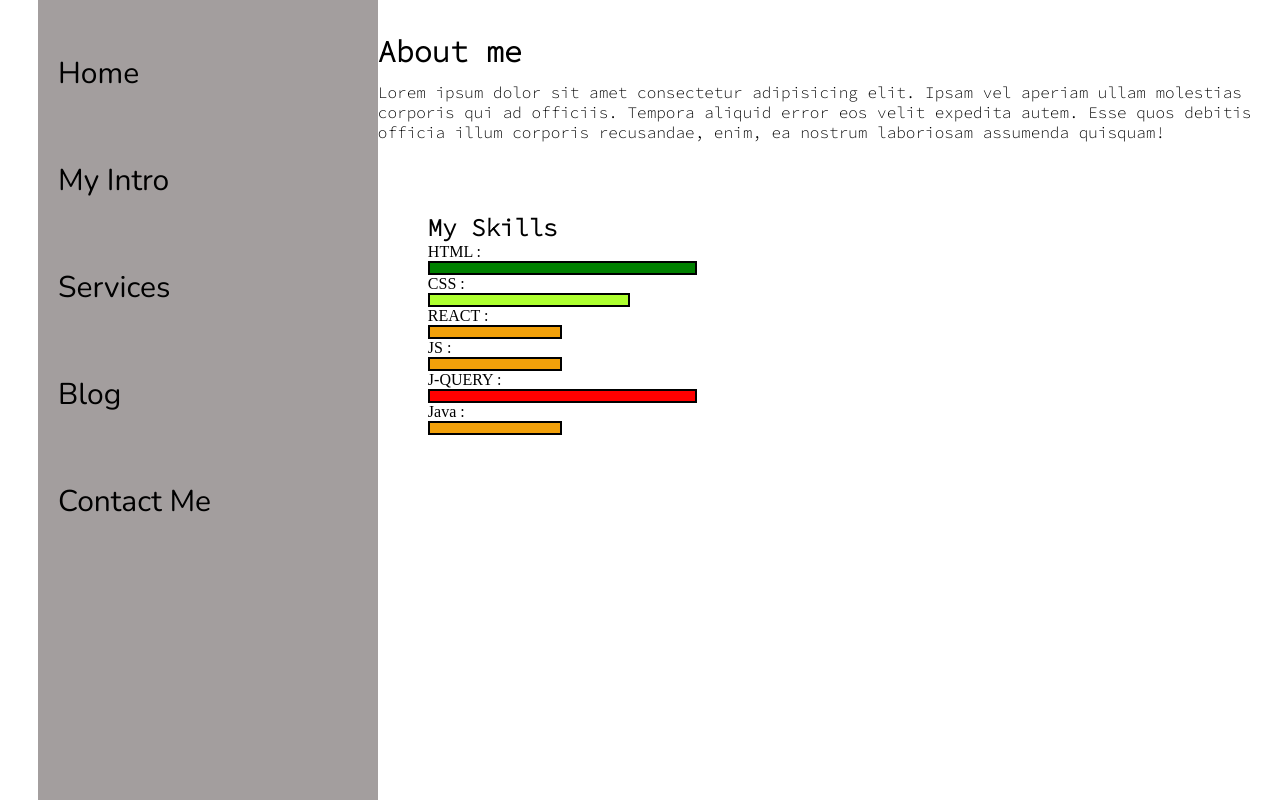
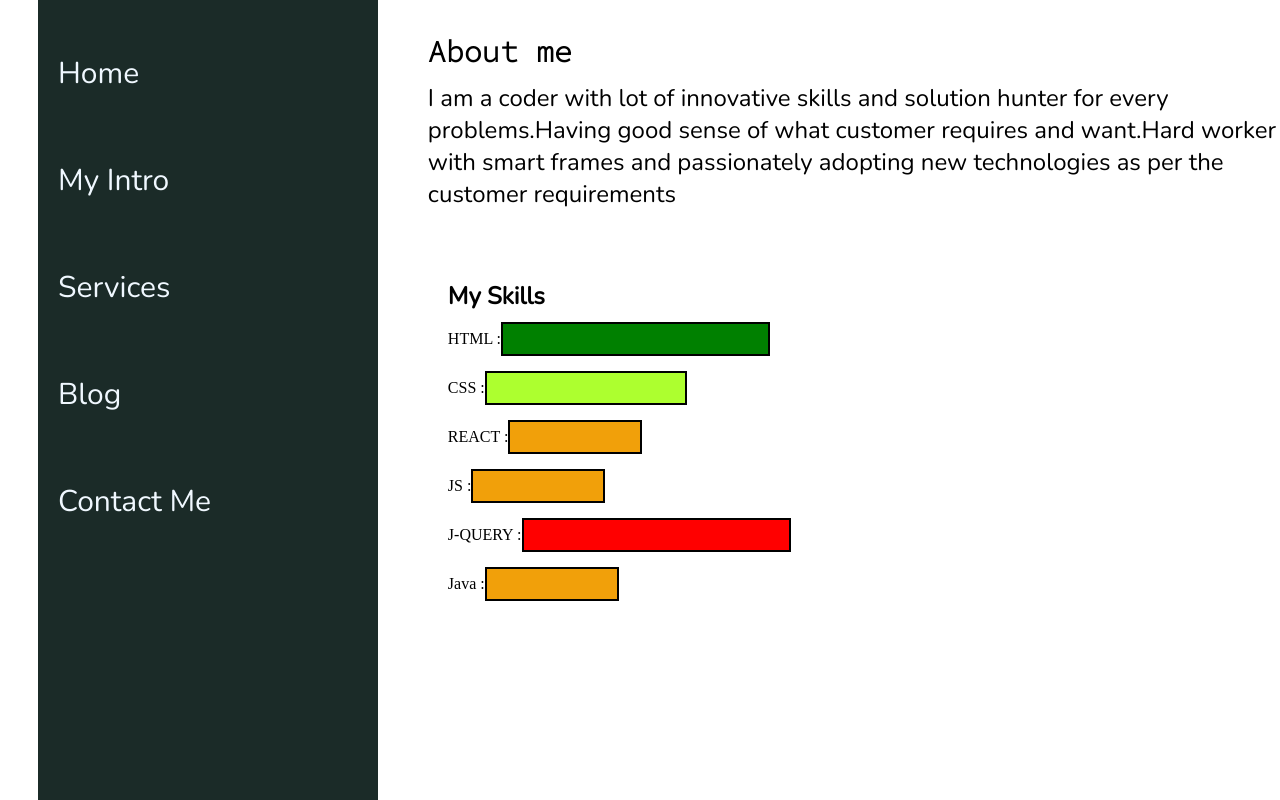
Before and after one commit to AkshayChavhan/projectPortFolio, a PHP site: page /intro.html in a window 1280 px wide. Run offline with PHP 8.4, Linux system fonts and the light colour scheme.

Commit message:
this is my final upload for this project
this is my final upload for this project in main branch

```diff
--- a/index.html
+++ b/index.html
@@ -7,6 +7,7 @@
     <meta name="viewport" content="width=device-width, initial-scale=1.0">
     <title>PortFolio</title>
     <link rel="stylesheet" href="./style.css">
+
 </head>
 
 <body>
--- a/intro.html
+++ b/intro.html
@@ -7,6 +7,7 @@
     <meta name="viewport" content="width=device-width, initial-scale=1.0">
     <title>PortFolio</title>
     <link rel="stylesheet" href="./style.css">
+
 </head>
 
 <body>
@@ -27,13 +28,13 @@
             <div class="mynfoContainer">
                 <div class="coderInfo">
                     <h1>About me</h1>
-                    <p>Lorem ipsum dolor sit amet consectetur adipisicing elit. Ipsam vel aperiam ullam molestias
-                        corporis qui ad officiis. Tempora aliquid error eos velit expedita autem. Esse quos debitis
-                        officia illum corporis recusandae, enim, ea nostrum laboriosam assumenda quisquam!</p>
+                    <p class="introPara">I am a coder with lot of innovative skills and solution hunter for every
+                        problems.Having good sense of what customer requires and want.Hard worker with smart frames and passionately adopting new technologies as per the customer requirements
+                    </p>
 
                 </div>
                 <div class="skillContainer">
-                    <h2>My Skills</h2>
+                    <h2 class="introHeader">My Skills</h2>
                     <div class="skillItem">HTML : <div class="skill all"></div> </div>
                     <div class="skillItem">CSS : <div class="skill morethanHalf"></div>  </div>
                     <div class="skillItem">REACT : <div class="skill half"></div>    </div>
--- a/style.css
+++ b/style.css
@@ -9,10 +9,15 @@
 }
 
 .sidebar{
-    background-color:rgb(163, 158, 158);
     width:434px ;
     font-family: 'Nunito', sans-serif;
+    background-color: #1b2b28;
     height: 100vh;
+    /* background-image: url("https://images.unsplash.com/photo-1569982175971-d92b01cf8694?ixlib=rb-1.2.1&ixid=MnwxMjA3fDB8MHxwaG90by1wYWdlfHx8fGVufDB8fHx8&auto=format&fit=crop&w=1470&q=80"); */
+}
+
+.sidebar nav ul li a{
+    color: aliceblue;
 }
 
 .sidebar nav{
@@ -62,9 +69,14 @@
     color: antiquewhite;
 }
 
+.introPara{
+    font-size: x-large;
+}
+
 .coderInfo{
     color: black;
     padding-top: 20px;
+    padding-left: 50px;
 
 }
 
@@ -126,7 +138,6 @@ cursor: pointer;
 
 .sidebar nav li a{
     text-decoration: none;
-    color:black;
 }
 
 .contactForm{
@@ -198,11 +209,11 @@ devInfo p{
 }
 
 h2{
-    font-family: 'Source Code Pro', monospace;
+    font-family: 'Nunito', sans-serif;
 }
 
 p{
-    font-family: 'Source Code Pro', monospace;
+    font-family: 'Nunito', sans-serif;
 }
 
 .btn2{
@@ -216,7 +227,7 @@ p{
 
 .skill{
     width: 265px;
-    height: 10px;
+    height: 30px;
     background-color: red ;
     border: 2px solid black ;
     font-family: 'Source Code Pro', monospace;
@@ -227,12 +238,17 @@ p{
     padding-left: 72px;
     padding-top: 70px;
 }
-}
+
 .skillItem{
     display: flex;
     align-items: center;
+    padding-bottom: 15px;
+    padding-left: 20px;
+}
 
-
+.introHeader{
+    padding-left: 20px;
+    padding-bottom: 10px;
 }
 
 .all{
```
Also changed, not shown: other parts of style.css (+33 -2 lines), contact.html (+7 -0 lines).
